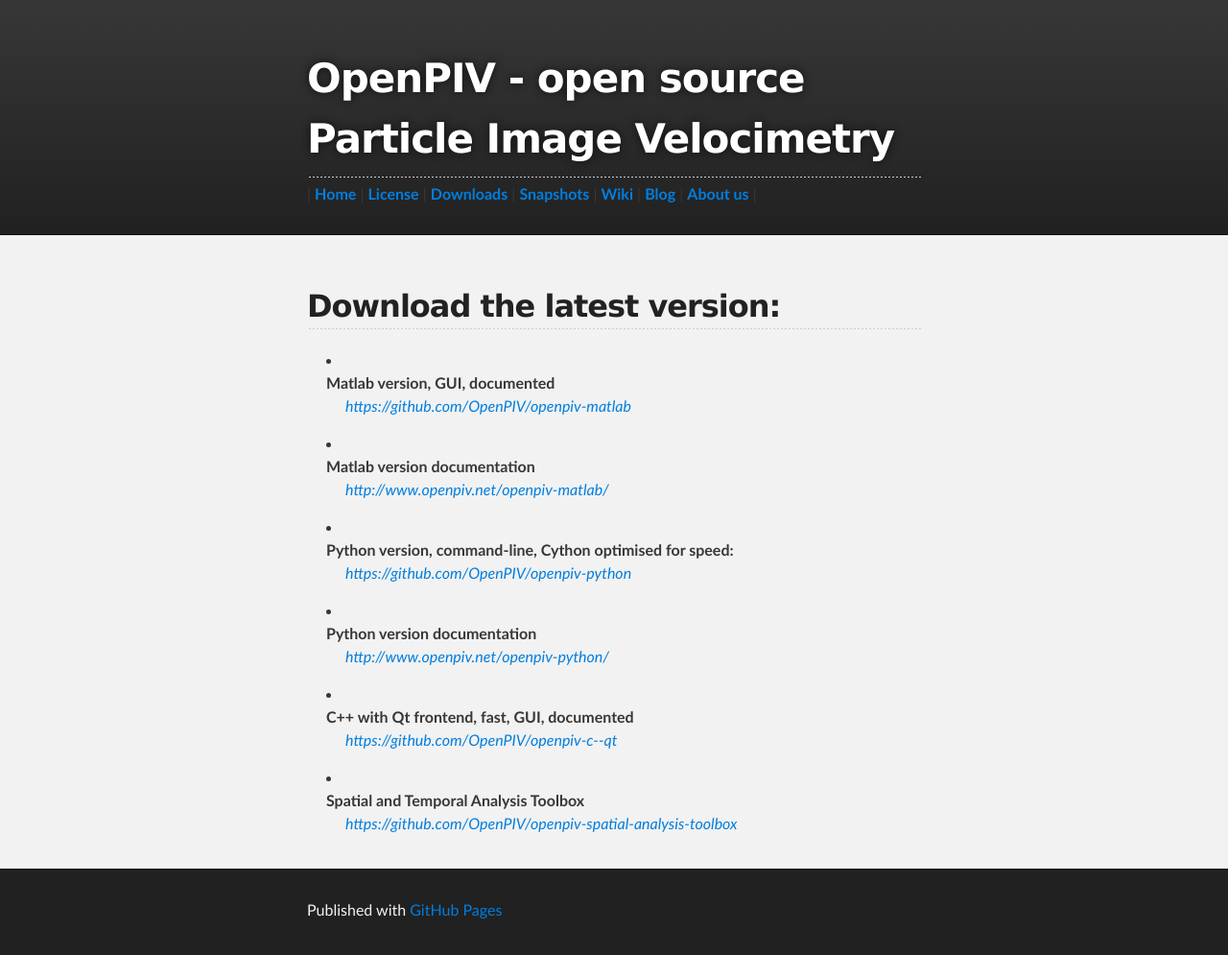
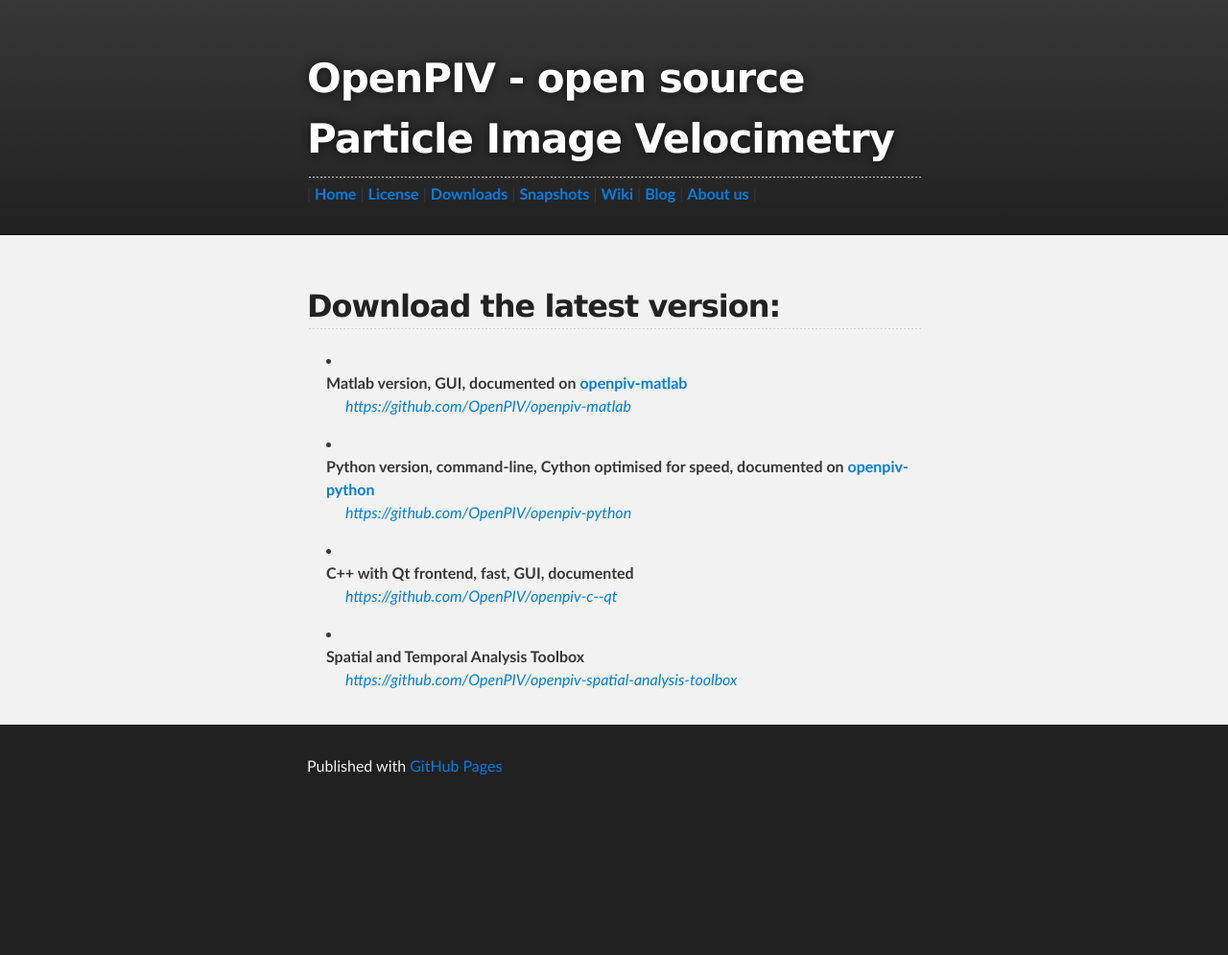
Before and after one commit to OpenPIV/openpiv.github.com, a Jekyll site: the page built from downloads.md, in a window 1280 px wide. Shown: the whole page at 96% size. Built offline with Jekyll 4.4.1, drawn with Linux system fonts in a browser that asks for light colours; after the commit the page ends 900 px from its top, so only the background shows below that.

Commit message:
Updated downloads.md

```diff
--- a/downloads.md
+++ b/downloads.md
@@ -5,20 +5,19 @@
 
 ## Download the latest version:
 
-* Matlab version,  GUI, documented
+* Matlab version,  GUI, documented on [openpiv-matlab]
 : <https://github.com/OpenPIV/openpiv-matlab>
 
-* Matlab version documentation
-: <http://www.openpiv.net/openpiv-matlab/>
 
-* Python version, command-line, Cython optimised for speed:
+* Python version, command-line, Cython optimised for speed, documented on [openpiv-python]
 : <https://github.com/OpenPIV/openpiv-python>
-
-* Python version documentation
-: <http://www.openpiv.net/openpiv-python/>
 
 * C++ with Qt frontend, fast, GUI, documented
 : <https://github.com/OpenPIV/openpiv-c--qt>
 
 * Spatial and Temporal Analysis Toolbox
 : <https://github.com/OpenPIV/openpiv-spatial-analysis-toolbox>
+
+
+[openpiv-matlab]: http://www.openpiv.net/openpiv-matlab
+[openpiv-python]: http://www.openpiv.net/openpiv-python
```
